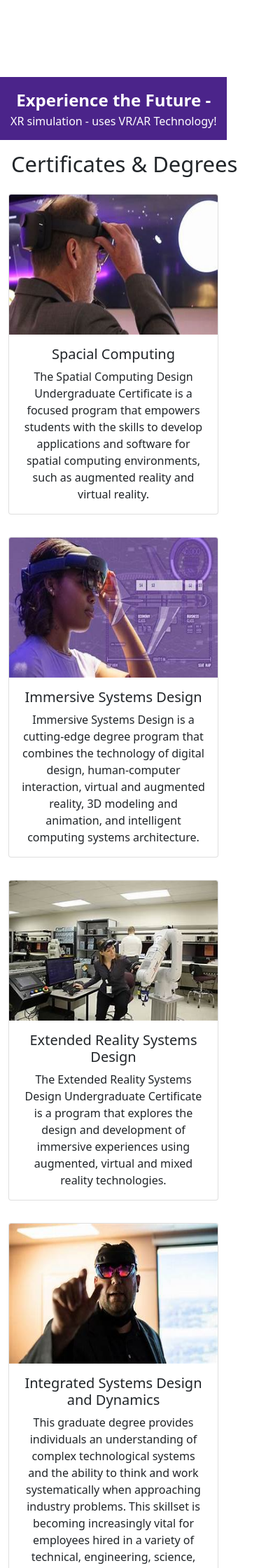
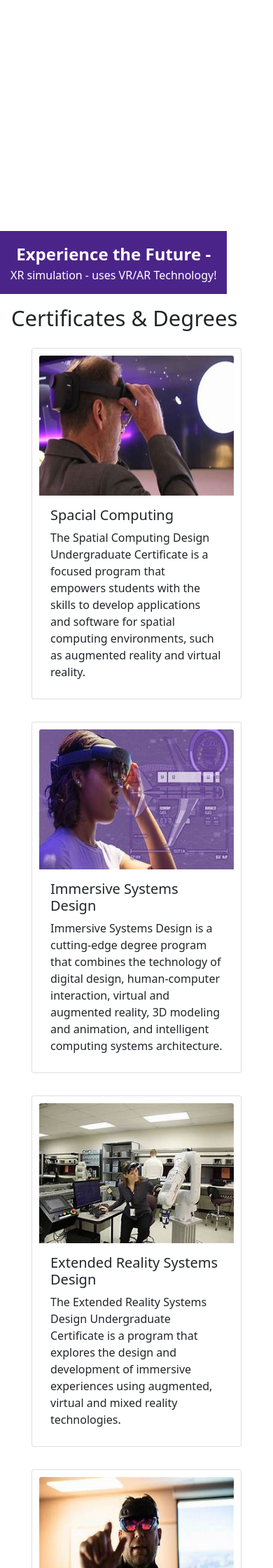
Before and after one commit to sighmn/WebDevProject, a PHP site: page /home.html in a window 390 px wide. Shown: the part 4203-6443 px from the top of the page at 70% size. Run offline with PHP 8.4, Linux system fonts and the light colour scheme; some web fonts are replaced.

Commit message:
Changing spacing on cards

```diff
--- a/home.html
+++ b/home.html
@@ -277,18 +277,8 @@
       </div>
     </div>
     <!-- Card Placeholder: Would like to implement a clickable javascript card info block -->
-    <div class="row align-items-center">
-      <div class="col-md-4">
-        <!-- Spacial Computing -->
-        <!-- <div class="degree-container">
-          <img src="/spatial-computing.jpg" alt="Spacial Computing" class="degree-image">
-          <div class="degree-overlay">
-            <div class="degree-text">Spacial Computing</div>
-            <p>The Spatial Computing Design Undergraduate Certificate is a focused
-              program that empowers students with the skills to develop applications and software
-              for spatial computing environments, such as augmented reality and virtual reality.</p>
-          </div>
-        </div> -->
+    <div class="row align-items-center justify-content-center">
+      <div class="col-auto">
         <div class="card">
           <img src="/spatial-computing.jpg" alt="card-img-top" class="card-img-top">
           <div class="card-body">
@@ -301,7 +291,7 @@
         </div>
       </div>
       <!-- Immersive Systems Design -->
-      <div class="col-md-4">
+      <div class="col-auto">
         <div class="card">
           <img src="/immersive-systems-design.jpg" alt="card-img-top" class="card-img-top">
           <div class="card-body">
@@ -314,9 +304,9 @@
         </div>
       </div>
     </div>
-    <div class="row align-items-center">
+    <div class="row align-items-center justify-content-center">
       <!-- Extended Reality Systems Design -->
-      <div class="col-md-4">
+      <div class="col-auto">
         <div class="card">
           <img src="/MLAS-Bachelors.jpg" alt="card-img-top" class="card-img-top">
           <div class="card-body">
@@ -330,7 +320,7 @@
         </div>
       </div>
       <!-- Integrated Systems Design and Dynamics -->
-      <div class="col-md-4">
+      <div class="col-auto">
         <div class="card">
           <img src="/integrated-systems-design.jpg" alt="card-img-top" class="card-img-top">
           <div class="card-body">
--- a/styles.css
+++ b/styles.css
@@ -4,17 +4,10 @@ body {
     padding: 0;
     color: #333;
 }
-
 /* Changing Bootstrap layout */
-.container-fluid .row {
+.row {
     justify-content: center;
-}
-
-/* Center content */
-.row,
-.align-items-center {
-    justify-content: center;
-    text-align: center;
+    align-self: center;
 }
 
 /*About Page Text/image formatting */
@@ -118,6 +111,8 @@ body {
 .card {
     width: 300px;
     margin-bottom: 2rem;
+    padding: 10px;
+    border: #333;
 }
 
 .card-img-top {
```
